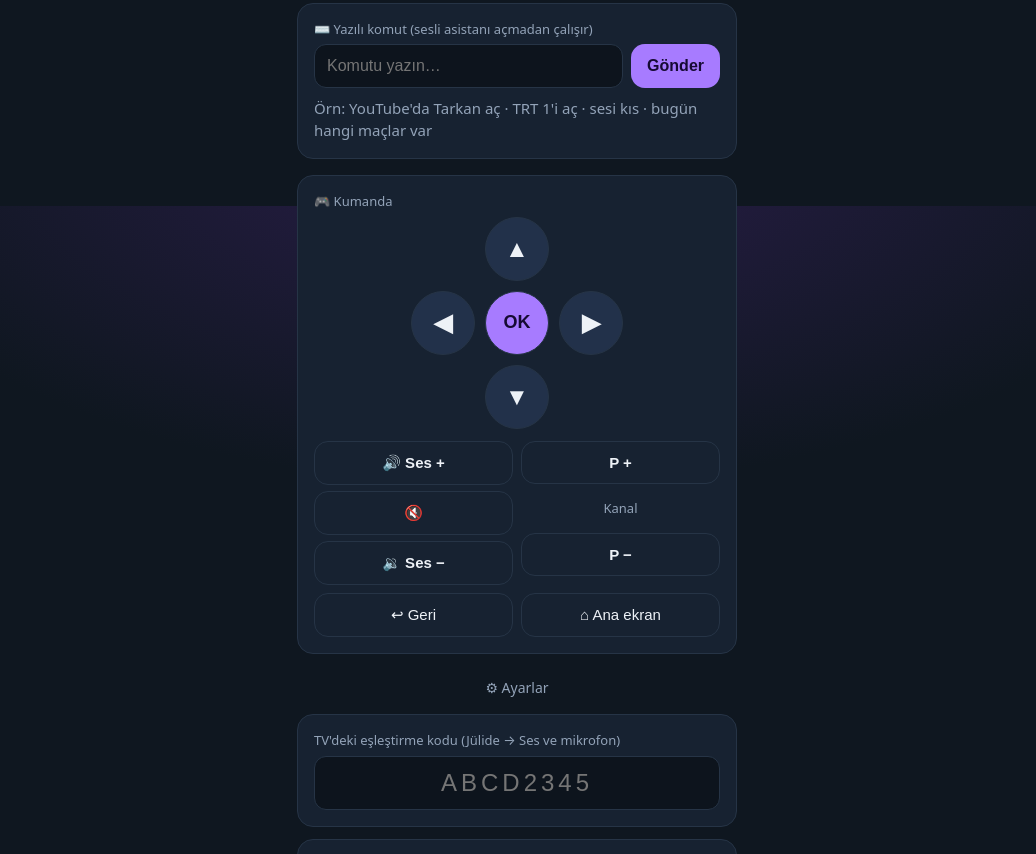
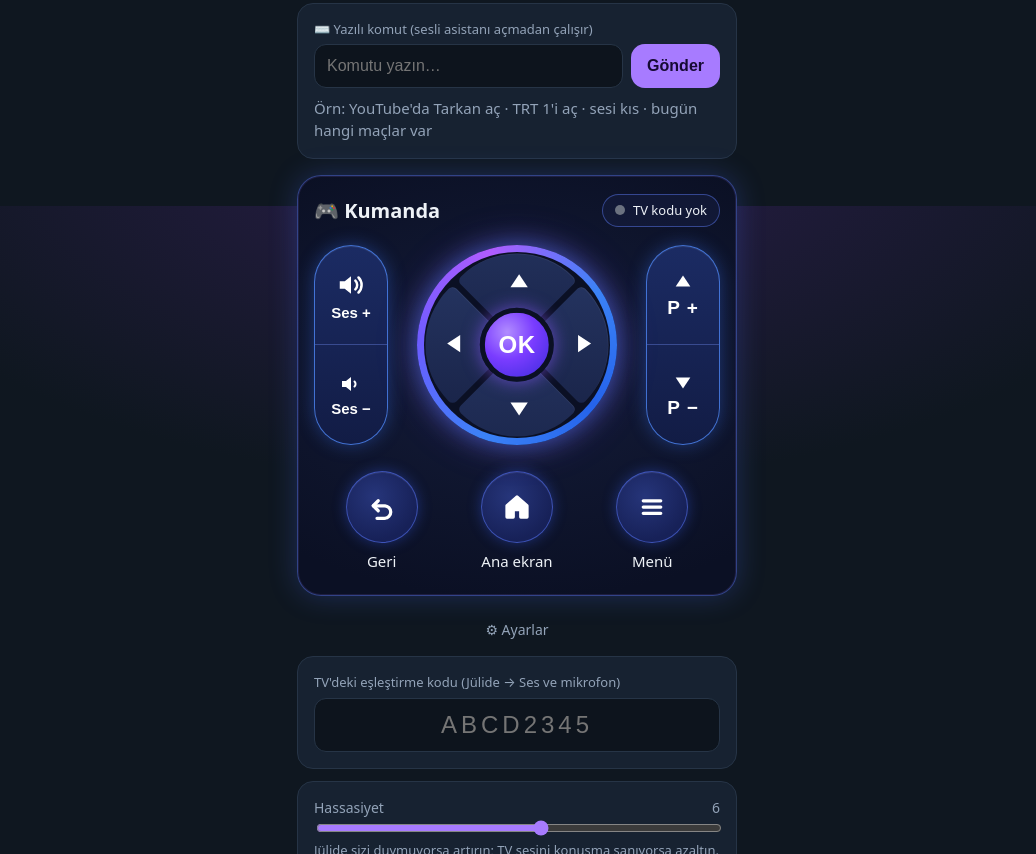
Before and after one commit to klncumut6565/tv-asistan, a plain HTML site: page web/index.html in a window 1280 px wide. Shown: the part 594-1448 px from the top of the page, without its empty margins (123-1159 px from the left). Drawn offline with Linux system fonts and the light colour scheme; no server answers.

Commit message:
Kumanda yeni tasarım: solda Ses +/−, ortada halkalı yön tuşları ve OK, sağda P+/P−, altta Geri/Ana ekran/Menü, TV Bağlı göstergesi; TV'de Menü tuşu (KEYCODE_MENU)
Co-Authored-By: Claude Opus 5.5 <noreply@anthropic.com>
Claude-Session: https://claude.ai/code/session_01LazKYcf987NZmYKjuo7f2F

```diff
--- a/web/index.html
+++ b/web/index.html
@@ -92,17 +92,52 @@
   .komut-satir button { width: auto; padding: 12px 16px; font-size: 16px; }
   #komutYanit { margin-top: 10px; }
   #komutYanit:empty::before { content: "Örn: YouTube'da Tarkan aç · TRT 1'i aç · sesi kıs · bugün hangi maçlar var"; color: var(--soluk); }
-  /* Kumanda (yön tuşları) */
-  .kumanda { display: grid; grid-template-columns: repeat(3, 64px); grid-template-rows: repeat(3, 64px); gap: 10px; justify-content: center; margin: 6px 0 12px; }
-  .kumanda button { width: 64px; height: 64px; padding: 0; border-radius: 50%; font-size: 24px; background: #22314a; color: var(--yazi); border: 1px solid var(--cizgi); touch-action: manipulation; user-select: none; -webkit-user-select: none; }
-  .kumanda button:active { background: var(--mor-koyu); }
-  .kumanda .ok { background: var(--mor); color: #160a33; font-size: 18px; font-weight: 700; }
-  .kumanda-alt { display: flex; gap: 8px; }
-  .kumanda-alt button { padding: 12px; font-size: 15px; }
-  .ses-kanal { margin-bottom: 8px; }
-  .ses-kanal .dikey { flex: 1; display: flex; flex-direction: column; gap: 6px; align-items: stretch; }
-  .ses-kanal .dikey button { font-weight: 650; touch-action: manipulation; }
-  .ses-kanal .etiket { text-align: center; font-size: 13px; color: var(--soluk); padding: 9px 0; }
+  /* Kumanda (yön tuşları) — tasarım: solda ses, ortada halkalı yön tuşları, sağda kanal, altta Geri/Ana ekran/Menü */
+  .kumanda-kart { position: relative; padding: 18px 16px 22px; border-radius: 24px; border: 1px solid rgba(96,128,255,.45);
+    background: radial-gradient(120% 80% at 50% 45%, #141c3a 0%, #0b1024 70%);
+    box-shadow: 0 0 0 1px rgba(167,123,255,.12) inset, 0 0 28px rgba(76,110,255,.25); }
+  .kumanda-bas { display: flex; align-items: center; justify-content: space-between; margin-bottom: 18px; }
+  .kumanda-bas h2 { margin: 0; font-size: 20px; font-weight: 650; display: flex; align-items: center; gap: 10px; }
+  .tv-hap { display: flex; align-items: center; gap: 8px; font-size: 13px; padding: 6px 12px; border-radius: 999px;
+    border: 1px solid rgba(96,128,255,.45); background: rgba(20,28,60,.7); color: var(--yazi); white-space: nowrap; }
+  .tv-hap .isik { width: 10px; height: 10px; }
+  .kumanda-orta { display: flex; align-items: center; justify-content: space-between; gap: 8px; }
+  .kumanda-orta button, .kumanda-alt3 button { -webkit-user-select: none; user-select: none; touch-action: manipulation; }
+  .hap { flex: 0 0 auto; width: clamp(58px, 17vw, 74px); height: clamp(170px, 46vw, 200px); display: flex; flex-direction: column;
+    border-radius: 999px; overflow: hidden; border: 1.5px solid rgba(80,140,255,.75);
+    background: linear-gradient(180deg, #1b2b63 0%, #121c45 100%); box-shadow: 0 0 18px rgba(60,120,255,.35), inset 0 1px 0 rgba(255,255,255,.08); }
+  .hap button { flex: 1; width: 100%; padding: 0; border-radius: 0; background: transparent; color: #fff; display: flex; flex-direction: column;
+    align-items: center; justify-content: center; gap: 4px; font-size: 15px; font-weight: 600; }
+  .hap button + button { border-top: 1px solid rgba(120,150,255,.35); }
+  .hap button:active { background: rgba(109,63,224,.45); }
+  .hap svg { width: 30px; height: 30px; fill: #fff; }
+  .hap .kucuk svg { width: 24px; height: 24px; }
+  .hap b { font-size: 19px; font-weight: 700; letter-spacing: 1px; }
+  .yon-halka { flex: 0 0 auto; position: relative; width: clamp(170px, 48vw, 200px); aspect-ratio: 1; border-radius: 50%; padding: 7px;
+    background: conic-gradient(from 200deg, #3b82f6, #6d5cff, #b05cff, #3b82f6 60%, #2563eb, #3b82f6);
+    box-shadow: 0 0 24px rgba(80,120,255,.55), 0 0 40px rgba(167,92,255,.25); }
+  .yon-ic { position: relative; width: 100%; height: 100%; border-radius: 50%; background: #0b1024; padding: 5px; }
+  .yon-izgara { width: 100%; height: 100%; display: grid; grid-template-columns: 1fr 1fr; gap: 6px; transform: rotate(45deg); }
+  .yon-izgara button { width: 100%; height: 100%; padding: 0; background: linear-gradient(135deg, #24335f, #1a254a); color: #fff;
+    border-radius: 6px; box-shadow: inset 0 1px 0 rgba(255,255,255,.06); }
+  .yon-izgara button:active { background: rgba(109,63,224,.6); }
+  .yon-izgara button svg { width: 26px; height: 26px; fill: #fff; transform: rotate(-45deg); }
+  .yon-izgara .y { border-top-left-radius: 100%; }   /* üst */
+  .yon-izgara .sg { border-top-right-radius: 100%; } /* sağ */
+  .yon-izgara .sl { border-bottom-left-radius: 100%; } /* sol */
+  .yon-izgara .a { border-bottom-right-radius: 100%; } /* alt */
+  .yon-izgara .y svg { transform: rotate(-45deg) translateY(10%); }
+  .yon-ok { position: absolute; left: 50%; top: 50%; width: 40%; aspect-ratio: 1; transform: translate(-50%, -50%); padding: 0;
+    border-radius: 50%; border: 5px solid #0b1024; color: #fff; font-size: 24px; font-weight: 800; letter-spacing: .5px;
+    background: radial-gradient(circle at 35% 30%, #b18cff 0%, #7a3cff 45%, #3b2bdc 100%); box-shadow: 0 0 18px rgba(140,90,255,.65); }
+  .yon-ok:active { filter: brightness(1.25); }
+  .kumanda-alt3 { display: flex; justify-content: space-around; margin-top: 26px; }
+  .kumanda-alt3 .yuvar { display: flex; flex-direction: column; align-items: center; gap: 8px; font-size: 15px; color: var(--yazi); }
+  .kumanda-alt3 button { width: clamp(58px, 17vw, 72px); height: clamp(58px, 17vw, 72px); padding: 0; border-radius: 50%; color: #fff;
+    background: radial-gradient(circle at 40% 35%, #26357a 0%, #172158 70%); border: 1px solid rgba(90,120,255,.55);
+    box-shadow: 0 0 14px rgba(60,100,255,.35), inset 0 1px 0 rgba(255,255,255,.08); display: flex; align-items: center; justify-content: center; }
+  .kumanda-alt3 button:active { background: rgba(109,63,224,.6); }
+  .kumanda-alt3 svg { width: 30px; height: 30px; fill: none; stroke: #fff; stroke-width: 2.6; stroke-linecap: round; stroke-linejoin: round; }
 </style>
 </head>
 <body>
@@ -134,28 +169,36 @@
     <div id="komutYanit" class="cevap"></div>
   </section>
 
-  <section class="kart">
-    <label>🎮 Kumanda</label>
-    <div class="kumanda">
-      <span></span><button data-tus="yukari" aria-label="Yukarı">▲</button><span></span>
-      <button data-tus="sol" aria-label="Sol">◀</button><button data-tus="tamam" class="ok" aria-label="Tamam">OK</button><button data-tus="sag" aria-label="Sağ">▶</button>
-      <span></span><button data-tus="asagi" aria-label="Aşağı">▼</button><span></span>
+  <section class="kumanda-kart" aria-label="Kumanda">
+    <div class="kumanda-bas">
+      <h2>🎮 Kumanda</h2>
+      <span class="tv-hap"><span id="kumandaIsik" class="isik"></span><span id="kumandaDurum">TV durumu…</span></span>
     </div>
-    <div class="kumanda-alt ses-kanal">
-      <div class="dikey">
-        <button data-tus="ses_artir" class="ikincil" aria-label="Sesi artır">🔊 Ses +</button>
-        <button data-tus="sessiz" class="ikincil" aria-label="Sessiz">🔇</button>
-        <button data-tus="ses_azalt" class="ikincil" aria-label="Sesi azalt">🔉 Ses −</button>
+    <div class="kumanda-orta">
+      <div class="hap">
+        <button data-tus="ses_artir" aria-label="Sesi artır"><svg viewBox="0 0 24 24"><path d="M3 9h4l5-4v14l-5-4H3z"/><path d="M15.5 8.5a5 5 0 0 1 0 7M18 6a8.5 8.5 0 0 1 0 12" fill="none" stroke="#fff" stroke-width="2" stroke-linecap="round"/></svg>Ses +</button>
+        <button data-tus="ses_azalt" class="kucuk" aria-label="Sesi azalt"><svg viewBox="0 0 24 24"><path d="M3 9h4l5-4v14l-5-4H3z"/><path d="M15.5 9.5a3.5 3.5 0 0 1 0 5" fill="none" stroke="#fff" stroke-width="2" stroke-linecap="round"/></svg>Ses −</button>
       </div>
-      <div class="dikey">
-        <button data-tus="kanal_yukari" class="ikincil" aria-label="Sonraki kanal">P +</button>
-        <span class="etiket">Kanal</span>
-        <button data-tus="kanal_asagi" class="ikincil" aria-label="Önceki kanal">P −</button>
+      <div class="yon-halka">
+        <div class="yon-ic">
+          <div class="yon-izgara">
+            <button data-tus="yukari" class="y" aria-label="Yukarı"><svg viewBox="0 0 24 24"><path d="M12 5l8 12H4z"/></svg></button>
+            <button data-tus="sag" class="sg" aria-label="Sağ"><svg viewBox="0 0 24 24" style="transform:rotate(45deg)"><path d="M12 5l8 12H4z"/></svg></button>
+            <button data-tus="sol" class="sl" aria-label="Sol"><svg viewBox="0 0 24 24" style="transform:rotate(-135deg)"><path d="M12 5l8 12H4z"/></svg></button>
+            <button data-tus="asagi" class="a" aria-label="Aşağı"><svg viewBox="0 0 24 24" style="transform:rotate(135deg)"><path d="M12 5l8 12H4z"/></svg></button>
+          </div>
+          <button data-tus="tamam" class="yon-ok" aria-label="Tamam">OK</button>
+        </div>
+      </div>
+      <div class="hap">
+        <button data-tus="kanal_yukari" aria-label="Sonraki kanal"><svg viewBox="0 0 24 24" style="width:22px;height:22px"><path d="M12 5l8 12H4z"/></svg><b>P +</b></button>
+        <button data-tus="kanal_asagi" aria-label="Önceki kanal"><svg viewBox="0 0 24 24" style="width:22px;height:22px;transform:rotate(180deg)"><path d="M12 5l8 12H4z"/></svg><b>P −</b></button>
       </div>
     </div>
-    <div class="kumanda-alt">
-      <button data-tus="geri" class="ikincil">↩ Geri</button>
-      <button data-tus="ana_ekran" class="ikincil">⌂ Ana ekran</button>
+    <div class="kumanda-alt3">
+      <div class="yuvar"><button data-tus="geri" aria-label="Geri"><svg viewBox="0 0 24 24"><path d="M9 7L5 11l4 4"/><path d="M5 11h9a5 5 0 0 1 0 10H8"/></svg></button>Geri</div>
+      <div class="yuvar"><button data-tus="ana_ekran" aria-label="Ana ekran"><svg viewBox="0 0 24 24"><path d="M4 11l8-7 8 7v9h-5v-6H9v6H4z" fill="#fff"/></svg></button>Ana ekran</div>
+      <div class="yuvar"><button data-tus="menu" aria-label="Menü"><svg viewBox="0 0 24 24"><path d="M5 7h14M5 12h14M5 17h14"/></svg></button>Menü</div>
     </div>
   </section>
 
@@ -577,12 +620,14 @@
   const isik = $("isik"), isikMetin = $("isikMetin");
   let izleIstemci = null, izleKanal = null, izleKod = "", sonGorulme = 0, sonOturum = null, yoklama = null, ekran = true;
   function isikYaz() {
-    if (!izleKod) { isik.className = "isik"; isikMetin.textContent = "TV kodu girilmedi"; return; }
+    if (!izleKod) { isik.className = "isik"; isikMetin.textContent = "TV kodu girilmedi"; const kd = $("kumandaDurum"); if (kd) kd.textContent = "TV kodu yok"; return; }
     const ulasiliyor = Date.now() - sonGorulme < 45000;
     const acik = ulasiliyor && ekran !== false;
     isik.className = "isik " + (acik ? "acik" : "kapali");
     isikMetin.textContent = acik ? ("TV açık · Jülide " + (sonOturum ? "sohbette" : "hazır"))
       : ulasiliyor ? "TV kapalı (bekleme modunda)" : "TV kapalı ya da çevrimdışı";
+    const ki = $("kumandaIsik"), kd = $("kumandaDurum");
+    if (ki && kd) { ki.className = "isik " + (acik ? "acik" : "kapali"); kd.textContent = acik ? "TV Bağlı" : ulasiliyor ? "TV Beklemede" : "TV Bağlı Değil"; }
   }
   const sesSec = $("sesSec"), duyguEl = $("duygu"), sesDurum = $("sesDurum");
   let sesGonderiliyor = null;
@@ -622,7 +667,7 @@
   let komutBekle = null;
   function kanalYok(el) { el.textContent = "Önce Ayarlar'dan TV kodunu girin."; }
   // Yazılı komut ve kumanda TV'de en az bu sürümü ister; eski sürüm bu mesajları sessizce yok sayar
-  const EN_AZ_SURUM = 147; // yazılı komut 145, tuş onayı 146, ses/kanal tuşları 147
+  const EN_AZ_SURUM = 148; // yazılı komut 145, tuş onayı 146, ses/kanal 147, menü 148
   function tvEski() { const n = parseInt(String(tvSurum || "").split(".").pop(), 10); return n > 0 && n < EN_AZ_SURUM; }
   function eskiMesaji() { return "TV'deki Jülide eski sürüm (" + tvSurum + "). Bu özellik için en az 0.1." + EN_AZ_SURUM + " gerekli: Ayarlar → TV'yi güncelle, sonra TV'de 'Yükle'ye basın."; }
   function yanitYok() {
@@ -636,7 +681,7 @@
     p = p || {};
     komutYanit.textContent = p.ok ? "✓ " + (TUS_ADI[p.t] || p.t) : "'" + (TUS_ADI[p.t] || p.t) + "' tuşu TV'de uygulanamadı.";
   }
-  const TUS_ADI = { yukari: "Yukarı", asagi: "Aşağı", sol: "Sol", sag: "Sağ", tamam: "OK", geri: "Geri", ana_ekran: "Ana ekran", ses_artir: "Ses +", ses_azalt: "Ses −", sessiz: "Sessiz", kanal_yukari: "P +", kanal_asagi: "P −" };
+  const TUS_ADI = { yukari: "Yukarı", asagi: "Aşağı", sol: "Sol", sag: "Sağ", tamam: "OK", geri: "Geri", ana_ekran: "Ana ekran", ses_artir: "Ses +", ses_azalt: "Ses −", sessiz: "Sessiz", kanal_yukari: "P +", kanal_asagi: "P −", menu: "Menü" };
   function komutYanitGeldi(p) {
     p = p || {};
     if (!p.m) return;
```
Also changed, not shown: 1 other file.
